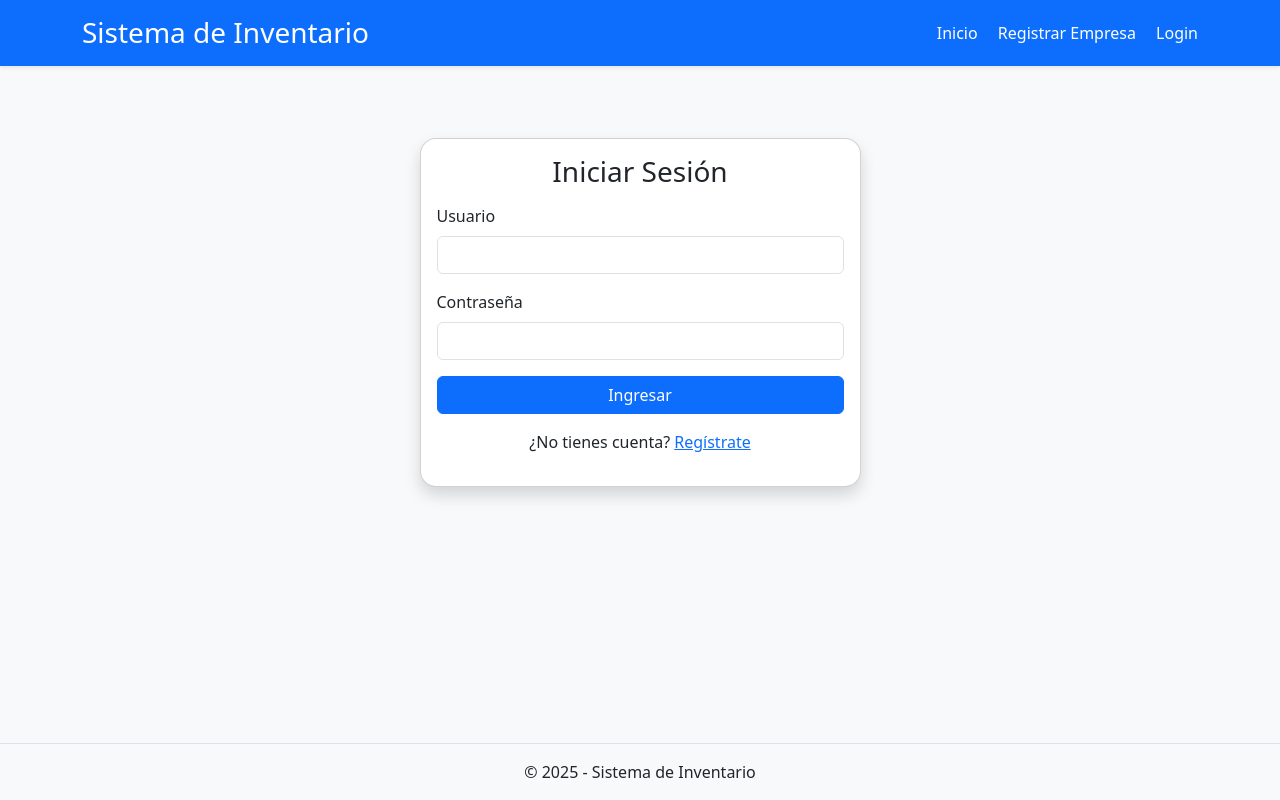
After one commit to CompuSpace/FlaskCompuSpace, a Flask app: page /login in a window 1280 px wide. The commit adds this page. Run offline with Flask 3, Linux system fonts and the light colour scheme.

Commit message:
Creacion de login

```diff
--- a/app/routes/usuario_routes.py
+++ b/app/routes/usuario_routes.py
@@ -1,6 +1,7 @@
 from flask import Blueprint, render_template, redirect, url_for, flash, request
 from app.schemas.usuario_schema import UsuarioForm
 from app.controllers.usuario_controller import crear_usuario
+from flask import Blueprint, render_template, request, redirect, url_for, session, flash
 
 usuario_bp = Blueprint("usuario", __name__)
 
@@ -35,3 +36,40 @@ def registrar_usuario():
 
     # Renderizamos la plantilla y enviamos el id_empresa para que siga en la URL
     return render_template("registrar_usuario.html", form=form, id_empresa=id_empresa)
+
+
+      #Login y autenticación
+from app.controllers.usuario_controller import autenticar_usuario
+
+usuario_bp = Blueprint("usuario", __name__)
+
+# Ruta: /login
+@usuario_bp.route("/login", methods=["GET", "POST"])
+def login():
+    if request.method == "POST":
+        nom_usuario = request.form.get("nom_usuario")
+        contrasena = request.form.get("contrasena")
+
+        usuario, error = autenticar_usuario(nom_usuario, contrasena)
+
+        if error:
+            flash(error, "danger")
+            return render_template("login.html")
+
+        # Guardar sesión
+        session["usuario_id"] = usuario.id_usuario
+        session["rol"] = usuario.rol
+        session["empresa_id"] = usuario.id_empresa
+
+        flash("Inicio de sesión exitoso", "success")
+        return redirect(url_for("dashboard"))  # Ajusta según tu app
+
+    return render_template("login.html")
+
+
+# Ruta: /logout
+@usuario_bp.route("/logout")
+def logout():
+    session.clear()
+    flash("Has cerrado sesión", "info")
+    return redirect(url_for("usuario.login"))
--- a/app/templates/base.html
+++ b/app/templates/base.html
@@ -19,6 +19,7 @@
             <nav>
                 <a href="/" class="text-white text-decoration-none me-3">Inicio</a>
                 <a href="/registrar_empresa" class="text-white text-decoration-none me-3">Registrar Empresa</a>
+                <a href="/login" class="text-white text-decoration-none">Login</a>
             </nav>
         </div>
     </header>
--- /dev/null
+++ b/app/templates/login.html
@@ -0,0 +1,41 @@
+{% extends "base.html" %}
+{% block title %}Login{% endblock %}
+{% block content %}
+<div class="container mt-5">
+    <div class="row justify-content-center">
+        <div class="col-md-5">
+            <!-- Mensajes flash -->
+            {% with messages = get_flashed_messages(with_categories=true) %}
+              {% if messages %}
+                {% for category, message in messages %}
+                  <div class="alert alert-{{ category }} alert-dismissible fade show" role="alert">
+                    {{ message }}
+                    <button type="button" class="btn-close" data-bs-dismiss="alert" aria-label="Close"></button>
+                  </div>
+                {% endfor %}
+              {% endif %}
+            {% endwith %}
+
+            <div class="card shadow">
+                <div class="card-body">
+                    <h3 class="text-center mb-3">Iniciar Sesión</h3>
+                    <form method="POST">
+                        <div class="mb-3">
+                            <label for="nom_usuario" class="form-label">Usuario</label>
+                            <input type="text" class="form-control" id="nom_usuario" name="nom_usuario" required>
+                        </div>
+                        <div class="mb-3">
+                            <label for="contrasena" class="form-label">Contraseña</label>
+                            <input type="password" class="form-control" id="contrasena" name="contrasena" required>
+                        </div>
+                        <button type="submit" class="btn btn-primary w-100">Ingresar</button>
+                    </form>
+                    <p class="mt-3 text-center">
+                        ¿No tienes cuenta? <a href="{{ url_for('empresa.registrar_empresa') }}">Regístrate</a>
+                    </p>
+                </div>
+            </div>
+        </div>
+    </div>
+</div>
+{% endblock %}
```
Also changed, not shown: app/controllers/usuario_controller.py (+15 -0 lines).
